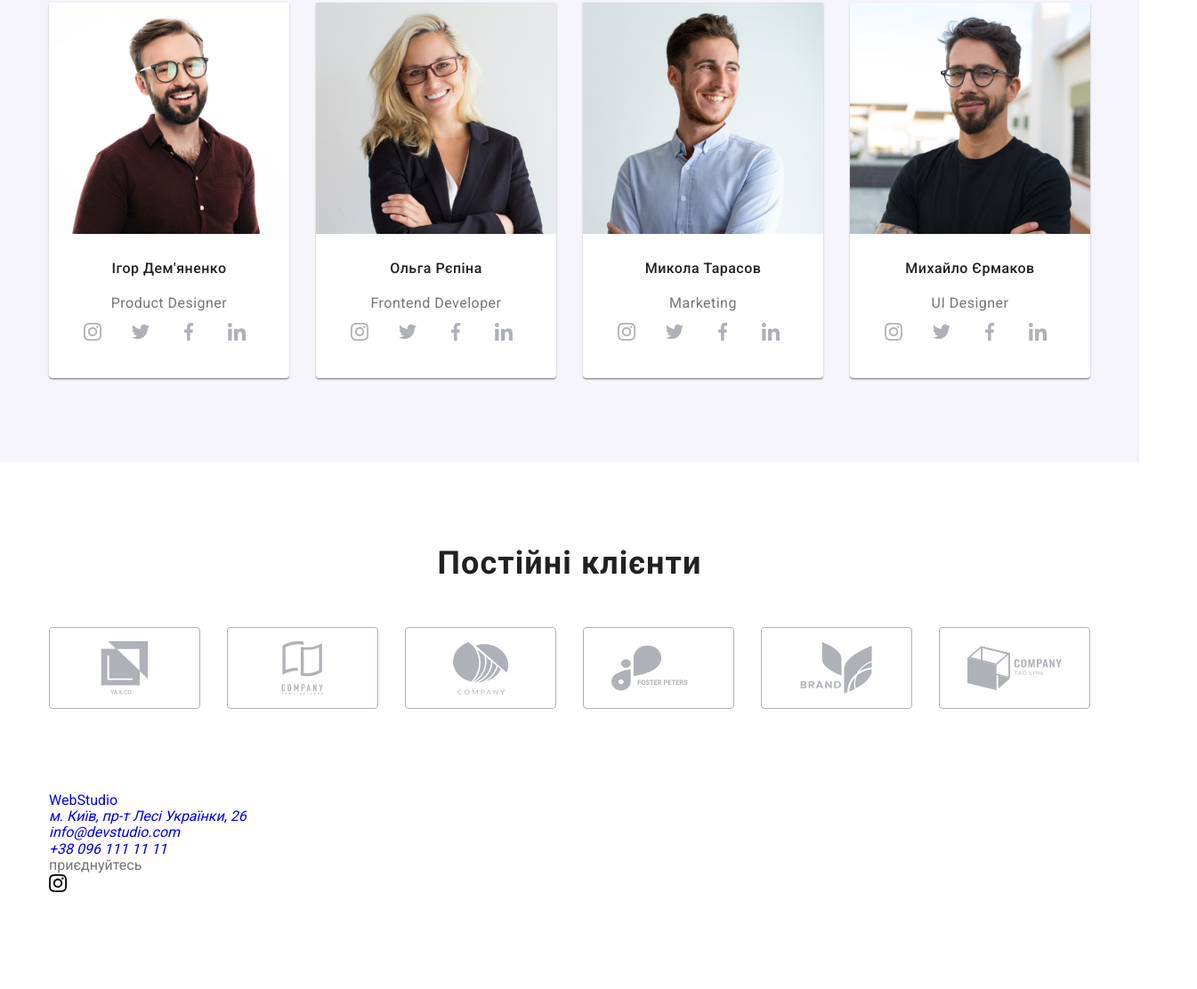
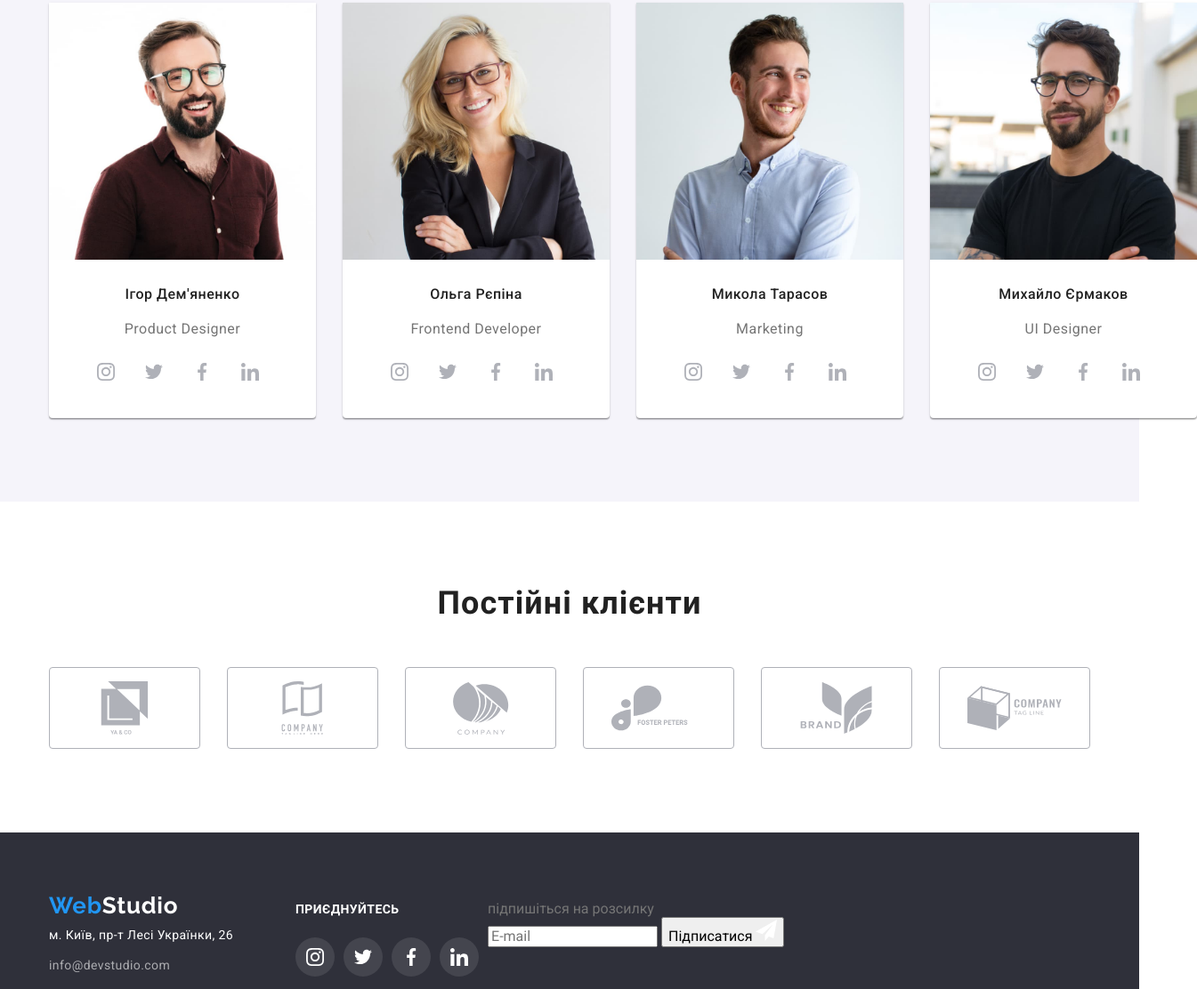
Before and after one commit to Hades7-ua/goit-markup-hw-07, a plain HTML site: page index.html in a window 1280 px wide. Shown: the part 1688-2800 px from the top of the page at 89% size, 1345 px wide, since content can reach past the window. Drawn offline with nearby package versions, Linux system fonts and the light colour scheme.

Commit message:
Footer sass

```diff
--- a/css/styles.css
+++ b/css/styles.css
@@ -422,18 +422,18 @@ img {
   background-color: var(--accent-color);
 }
 
-.social-footer {
+.footer__list {
   display: flex;
 }
 
-.social-links-footer {
+.footer__links {
   width: 44px;
   height: 44px;
   margin-right: 10px;
   cursor: pointer;
 }
 
-.social-link-footer {
+.footer__link {
   width: 100%;
   height: 100%;
   background-color: rgba(255, 255, 255, 0.1);
@@ -446,18 +446,18 @@ img {
     background-color var(--time-function) var(--timing-function);
 }
 
-.social-icon-footer {
+.footer__icon {
   width: 20px;
   height: 20px;
   fill: currentColor;
 }
 
-.social-link-footer:hover,
-.social-link-footer:focus {
+.footer__link:hover,
+.footer__link:focus {
   background-color: var(--accent-color);
 }
 
-.join {
+.footer__subscription {
   color: var(--primary-white-color);
   font-style: normal;
   font-weight: 700;
--- a/index.html
+++ b/index.html
@@ -379,60 +379,60 @@
     <!-- Підвал -->
 
     <footer class="footer">
-      <div class="container footer-block">
+      <div class="container footer__block">
         <div>
         <a href="/" class="footer__logo link"> <span>Web</span>Studio</a>
         <address class="address">
           <ul class="list">
-          <li class="address-list">
+          <li class="address__list">
             <a
               href="https://goo.gl/maps/KQDLWSbAvnc4xqwA7"
               target="_blank"
               rel="noreferrer noopener"
-              class="address-nav link"
+              class="address__nav link"
               >м. Київ, пр-т Лесі Українки, 26</a
             >
           </li>
-          <li class="address-list">
-            <a href="maito:info@devstudio.com" class="address-contacts link"
+          <li class="address__list">
+            <a href="maito:info@devstudio.com" class="address__contacts link"
               >info@devstudio.com</a
             >
           </li>
-          <li class="address-list">
-            <a href="tel:+380961111111" class="address-contacts link"
+          <li class="address__list">
+            <a href="tel:+380961111111" class="address__contacts link"
               >+38 096 111 11 11</a
             >
           </li>
         </ul>
         </address>
         </div>
-        <div class="footer-social">
-          <p class="join">приєднуйтесь</p>
-            <ul class="social-footer list">
-                <li class="social-links-footer">
-                  <a href=""class="social-link-footer">
-                    <svg class="social-icon-footer">
+        <div class="footer__social">
+          <p class="footer__subscription">приєднуйтесь</p>
+            <ul class="footer__list list">
+                <li class="footer__links">
+                  <a href=""class="footer__link">
+                    <svg class="footer__icon">
                       <use href="./images/symbol-defs.svg#icon-instagram" width="20" height="20"></use>
                     </svg>
                   </a>
                 </li>
-                <li class="social-links-footer">
-                  <a href=""class="social-link-footer">
-                    <svg class="social-icon-footer">
+                <li class="footer__links">
+                  <a href=""class="footer__link">
+                    <svg class="footer__icon">
                       <use href="./images/symbol-defs.svg#icon-twitter" width="20" height="20"></use>
                     </svg>
                   </a>
                 </li>
-                <li class="social-links-footer">
-                  <a href=""class="social-link-footer">
-                    <svg class="social-icon-footer">
+                <li class="footer__links">
+                  <a href=""class="footer__link">
+                    <svg class="footer__icon">
                       <use href="./images/symbol-defs.svg#icon-facebook" width="20" height="20"></use>
                     </svg>
                   </a>
                 </li>
-                <li class="social-links-footer">
-                  <a href=""class="social-link-footer">
-                    <svg class="social-icon-footer">
+                <li class="footer__links">
+                  <a href=""class="footer__link">
+                    <svg class="footer__icon">
                       <use href="./images/symbol-defs.svg#icon-linkedin" width="20" height="20"></use>
                     </svg>
                   </a>
--- /dev/null
+++ b/sass/components/_page-footer.scss
@@ -0,0 +1,102 @@
+.footer {
+    background-color: #2f303a;
+    min-height: 252px;
+    padding-bottom: 60px;
+    padding-top: 60px;
+}
+
+.footer__block {
+    display: flex;
+    align-items: baseline;
+}
+
+.footer__logo {
+    color: var(--primary-white-color);
+    font-family: "Raleway", sans-serif;
+    font-style: normal;
+    font-weight: 700;
+    font-size: 26px;
+    line-height: 1.71;
+    letter-spacing: 0.03em;
+}
+
+.footer__logo.link span {
+    margin-bottom: 20px;
+    color: var(--accent-color);
+}
+
+.address__list{
+    margin-bottom: 10px;
+}
+
+.address__nav,
+.address__contacts {
+    color: var(--primary-white-color);
+        font-style: normal;
+        font-size: 14px;
+        line-height: 1.71;
+        letter-spacing: 0.03em;
+        transition: color var(--time-function) var(--timing-function);
+        &:hover,
+        &:focus{
+            color: var(--accent-color);
+        }
+}
+
+.address__contacts.link {
+    color: rgba(255, 255, 255, 0.6);
+    &:hover,
+    &:focus {
+            color: var(--accent-color);
+        }
+}
+
+.footer__social{
+    margin-left: 70px;
+}
+
+.footer__subscription {
+    color: var(--primary-white-color);
+    font-style: normal;
+    font-weight: 700;
+    font-size: 14px;
+    line-height: 1.71;
+    letter-spacing: 0.03em;
+    margin-bottom: 20px;
+    text-transform: uppercase;
+}
+
+.footer__list{
+   display: flex;
+}
+
+.footer__links{
+    width: 44px;
+    height: 44px;
+    margin-right: 10px;
+    cursor: pointer;
+}
+
+.footer__link{
+    width: 100%;
+    height: 100%;
+    background-color: rgba(255, 255, 255, 0.1);
+    color: #ffffff;
+    border-radius: 50%;
+    display: flex;
+    align-items: center;
+    justify-content: center;
+    transition: color var(--time-function) var(--timing-function),
+    background-color var(--time-function) var(--timing-function);
+    &:hover,
+        &:focus {
+            background-color: var(--accent-color);
+        }
+
+}
+
+.footer__icon{
+    width: 20px;
+        height: 20px;
+        fill: currentColor;
+}
--- a/sass/components/_page-header.scss
+++ b/sass/components/_page-header.scss
@@ -60,13 +60,18 @@
 }
 
 
-.auth-nav {
+.auth-nav.list {
     display: flex;
     margin-left: auto;
 }
 
-.auth-nav .list__item +.list__item {
+.auth-nav .list__item + .list__item {
     margin-left: 50px;
+}
+
+.auth-nav__link {
+    display: flex;
+    align-items: center;
 }
 
 .auth-nav__link {
@@ -76,17 +81,13 @@
     line-height: 1.14;
     letter-spacing: 0.02em;
     transition: color var(--time-function) var(--timing-function);
+
     &:hover,
     &:focus {
         color: var(--accent-color);
     }
 }
 
-.auth-nav__link {
-    display: flex;
-    align-items: center;
-}
-
 .auth-nav__icon {
     margin-right: 10px;
     fill: currentColor;
--- a/sass/main.scss
+++ b/sass/main.scss
@@ -7,4 +7,5 @@
 @import './components/examples-works';
 @import './components/team';
 @import './components/clients';
+@import './components/page-footer';
 @import './components/button';
```
Also changed, not shown: css/main.css, css/main.min.css, sass/components/_benefits.scss (renamed from sass/components/_section-benefits.scss), sass/components/_examples-works.scss (renamed from sass/components/_section-examples.scss), 2 other files.
